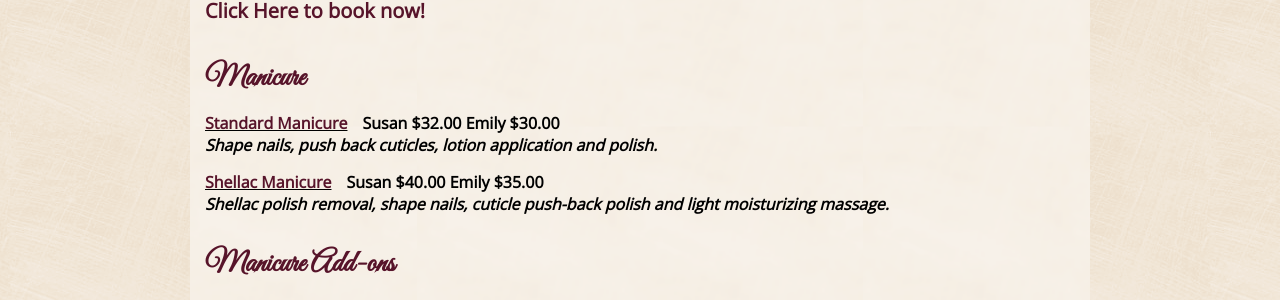
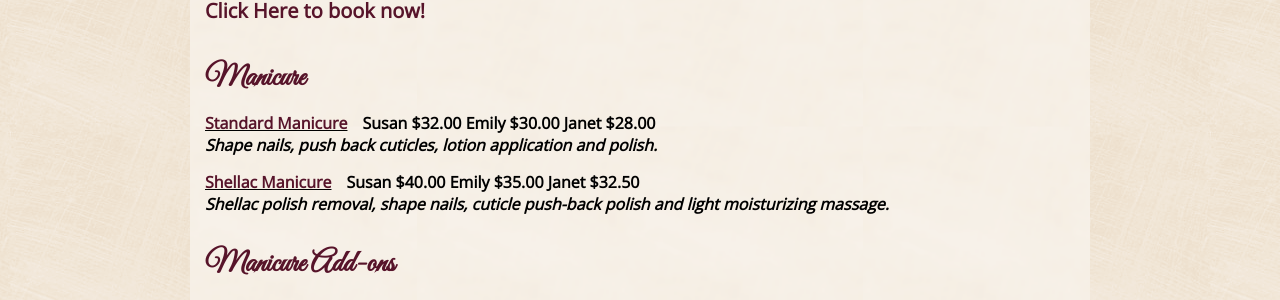
Before and after one commit to susanspedispa/susanspedispa.github.io, a Jekyll site: the page built from menu/manicures.html, in a window 1280 px wide. Shown: the part 220-520 px from the top of the page. Built offline with Jekyll 4.4.1, drawn with Linux system fonts in a browser that asks for light colours.

Commit message:
Update manicures.yml

```diff
--- a/_data/manicures.yml
+++ b/_data/manicures.yml
@@ -4,14 +4,14 @@ menu:
     - name: Manicure
       treatments:
         - name: Standard Manicure
-          price: Susan $32.00 Emily $30.00
+          price: Susan $32.00 Emily $30.00 Janet $28.00
           prices:
             Emily: $30
             Susan: $32
           description: >
             Shape nails, push back cuticles, lotion application and polish.
         - name: Shellac Manicure
-          price: Susan $40.00 Emily $35.00
+          price: Susan $40.00 Emily $35.00 Janet $32.50
           prices:
             Leo: $35
             Susan: $40
```
